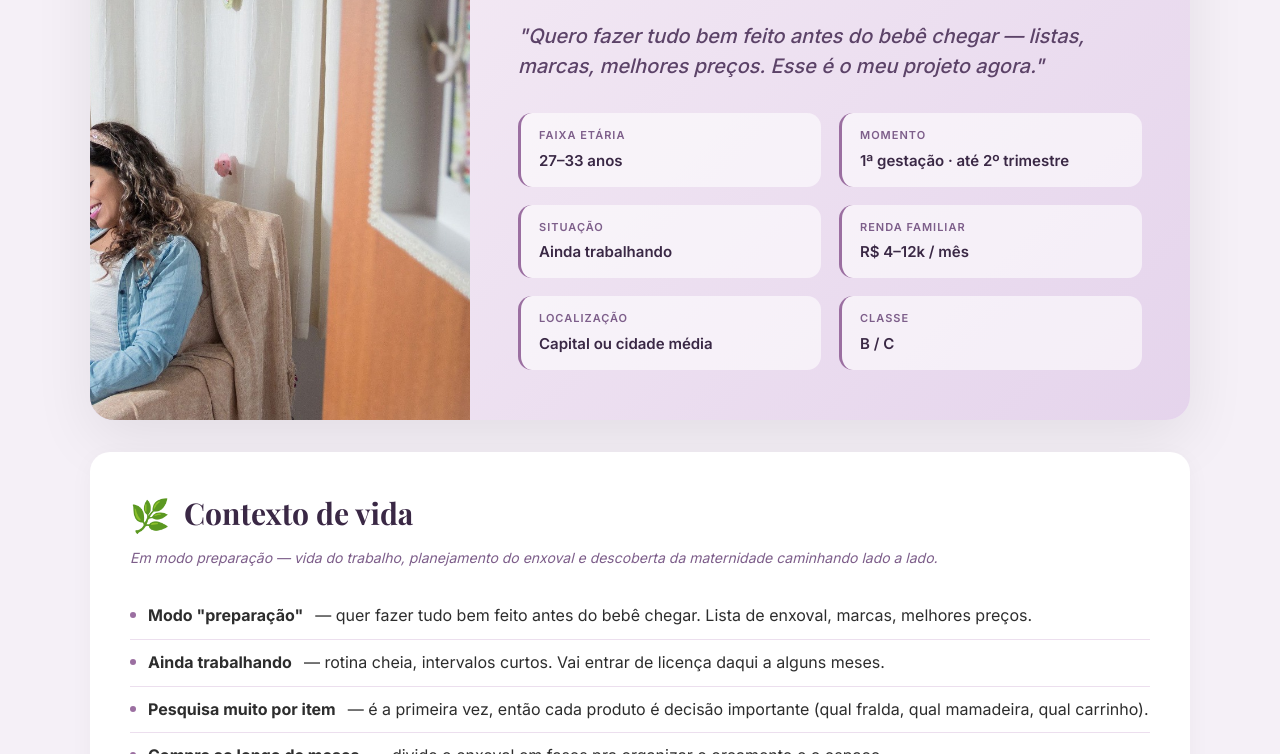
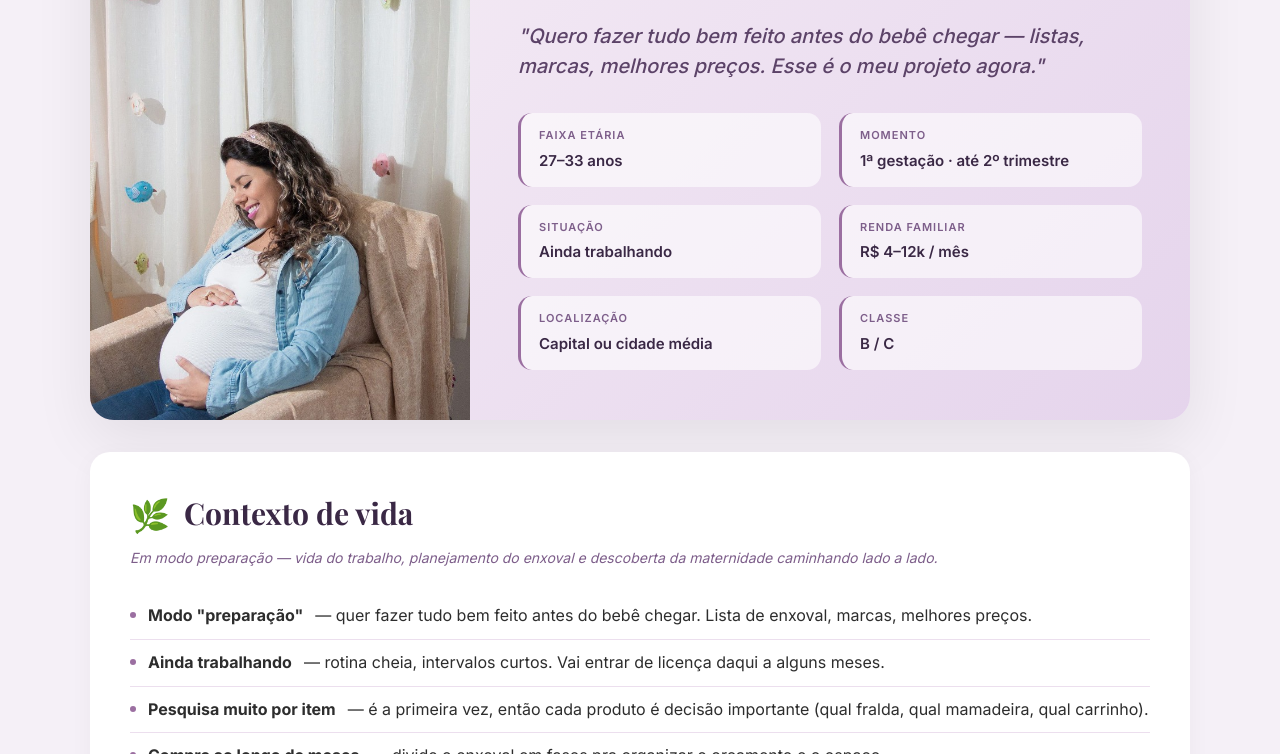
Before and after one commit to brunotropolis/analise-comissao, a plain HTML site: page persona.html in a window 1280 px wide. Shown: the part 351-1105 px from the top of the page. Drawn offline with nearby package versions, Linux system fonts and the light colour scheme.

Commit message:
sync: foto Amanda 35%

```diff
--- a/persona.html
+++ b/persona.html
@@ -34,7 +34,7 @@
   .photo-wrap{position:relative;background:var(--photo-bg)}
   .photo-wrap img{width:100%;height:100%;object-fit:cover;display:block;min-height:520px}
   .photo-ana{object-position:60% 35%!important}
-  .photo-amanda{object-position:65% 50%!important}
+  .photo-amanda{object-position:35% 50%!important}
   .header-info{padding:50px 48px;display:flex;flex-direction:column;justify-content:center}
   .label{font-size:11px;letter-spacing:2px;text-transform:uppercase;color:var(--muted);font-weight:700;margin-bottom:12px}
   .name{font-family:'Playfair Display',serif;font-size:64px;font-weight:800;color:var(--dark);line-height:1;margin-bottom:8px;letter-spacing:-1.5px}
```
